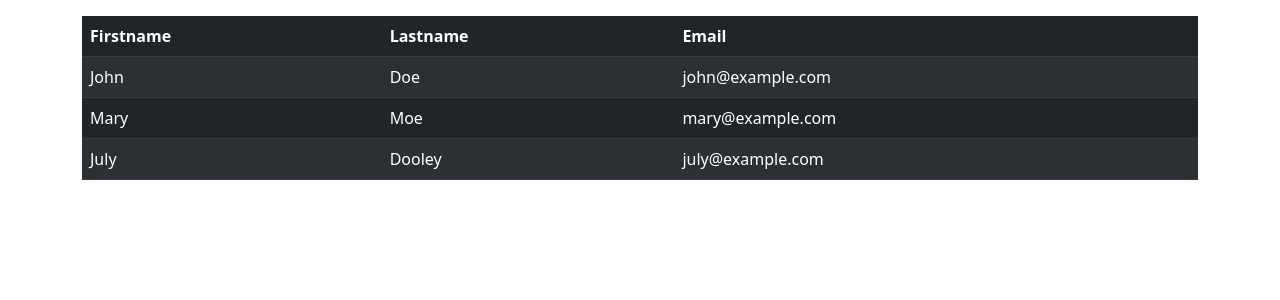
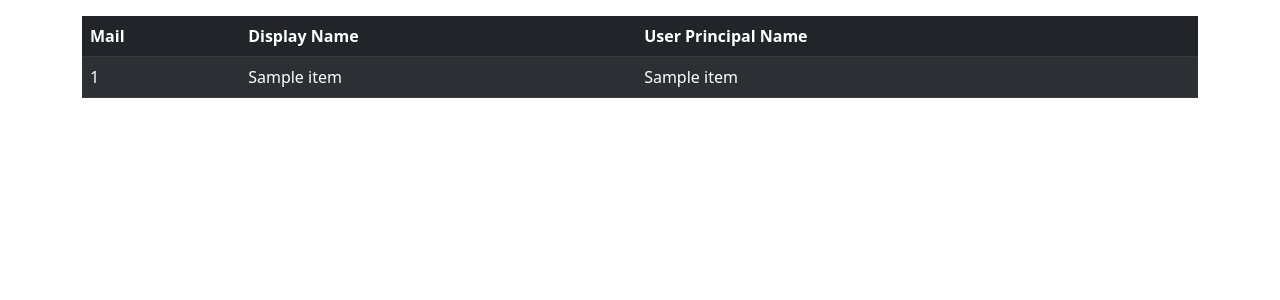
Before and after one commit to georges-hayek/APITest, a Flask app: template templates/Searchforuser.html in a window 1280 px wide. Shown: the top 300 px of the page. Run offline with Flask 2, Linux system fonts and the light colour scheme; the template is opened without the code that fills it: most values are stand-ins (such as "Sample title", 1, 10 or a date in 2020).

Commit message:
add table display

```diff
--- a/app.py
+++ b/app.py
@@ -86,7 +86,8 @@ def search():
 
 
         if(searchName == ''):
-            return dicofDics
+            return render_template('Searchforuser.html', dicofDics = dicofDics)
+
 
         for item in dicofDics:
             if(searchName in dicofDics[item][2] or searchName in dicofDics[item][1]):
@@ -96,8 +97,9 @@ def search():
 
 
         if founded:
+            dicofDics = dicofounded
 
-            return dicofounded
+            return render_template('Searchforuser.html', dicofDics = dicofDics)
         else:
 
             return "user not found"
--- a/templates/Searchforuser.html
+++ b/templates/Searchforuser.html
@@ -14,27 +14,19 @@
   <table class="table table-dark table-striped">
     <thead>
       <tr>
-        <th>Firstname</th>
-        <th>Lastname</th>
-        <th>Email</th>
+        <th>Mail</th>
+        <th>Display Name</th>
+        <th>User Principal Name</th>
       </tr>
     </thead>
     <tbody>
+      {% for item in  dicofDics %}
       <tr>
-        <td>John</td>
-        <td>Doe</td>
-        <td>john@example.com</td>
+        <td>{{dicofDics[item][0]}}</td>
+        <td>{{dicofDics[item][1]}}</td>
+        <td>{{dicofDics[item][2]}}</td>
       </tr>
-      <tr>
-        <td>Mary</td>
-        <td>Moe</td>
-        <td>mary@example.com</td>
-      </tr>
-      <tr>
-        <td>July</td>
-        <td>Dooley</td>
-        <td>july@example.com</td>
-      </tr>
+     {% endfor %}
     </tbody>
   </table>
 </div>
```
